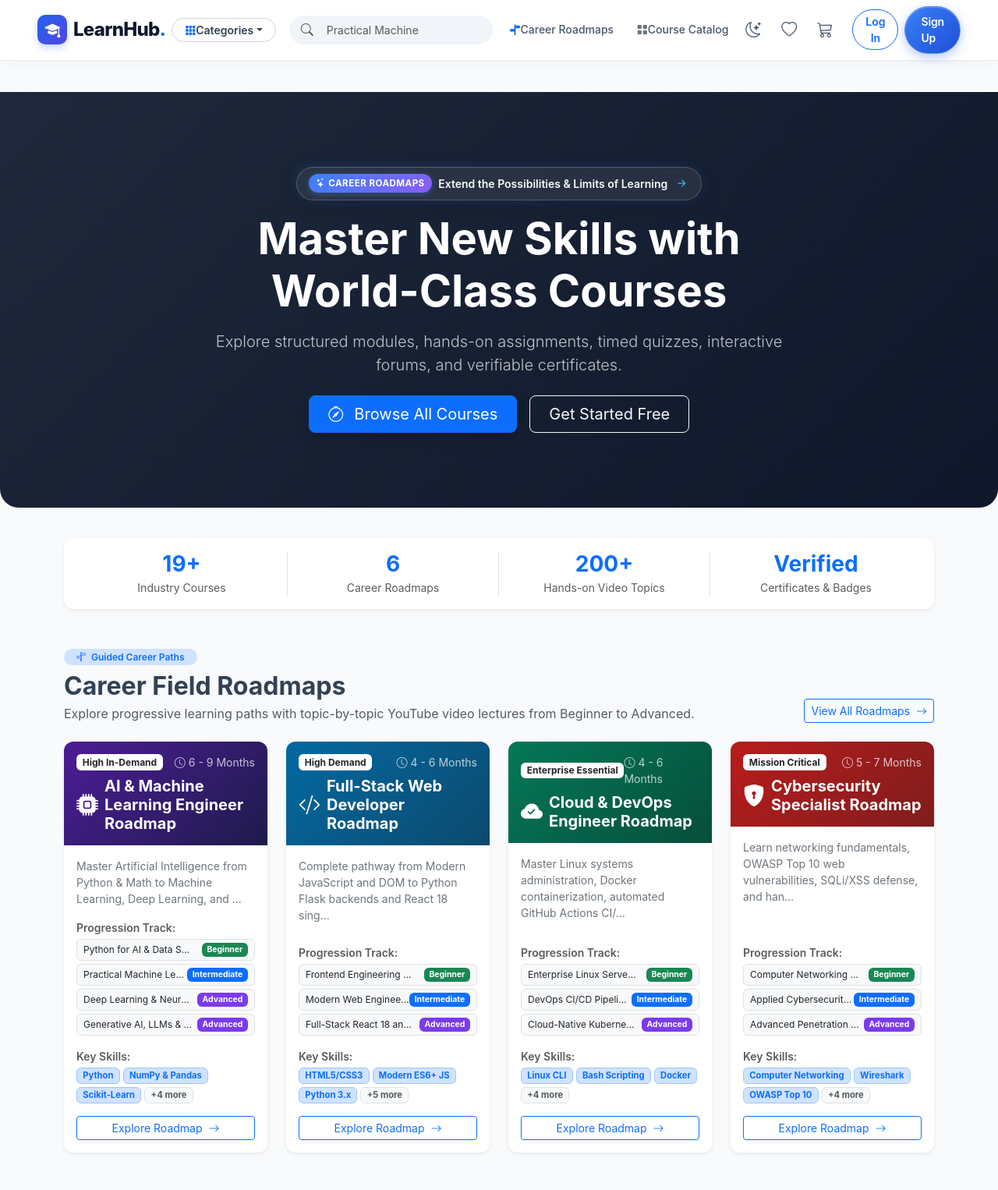
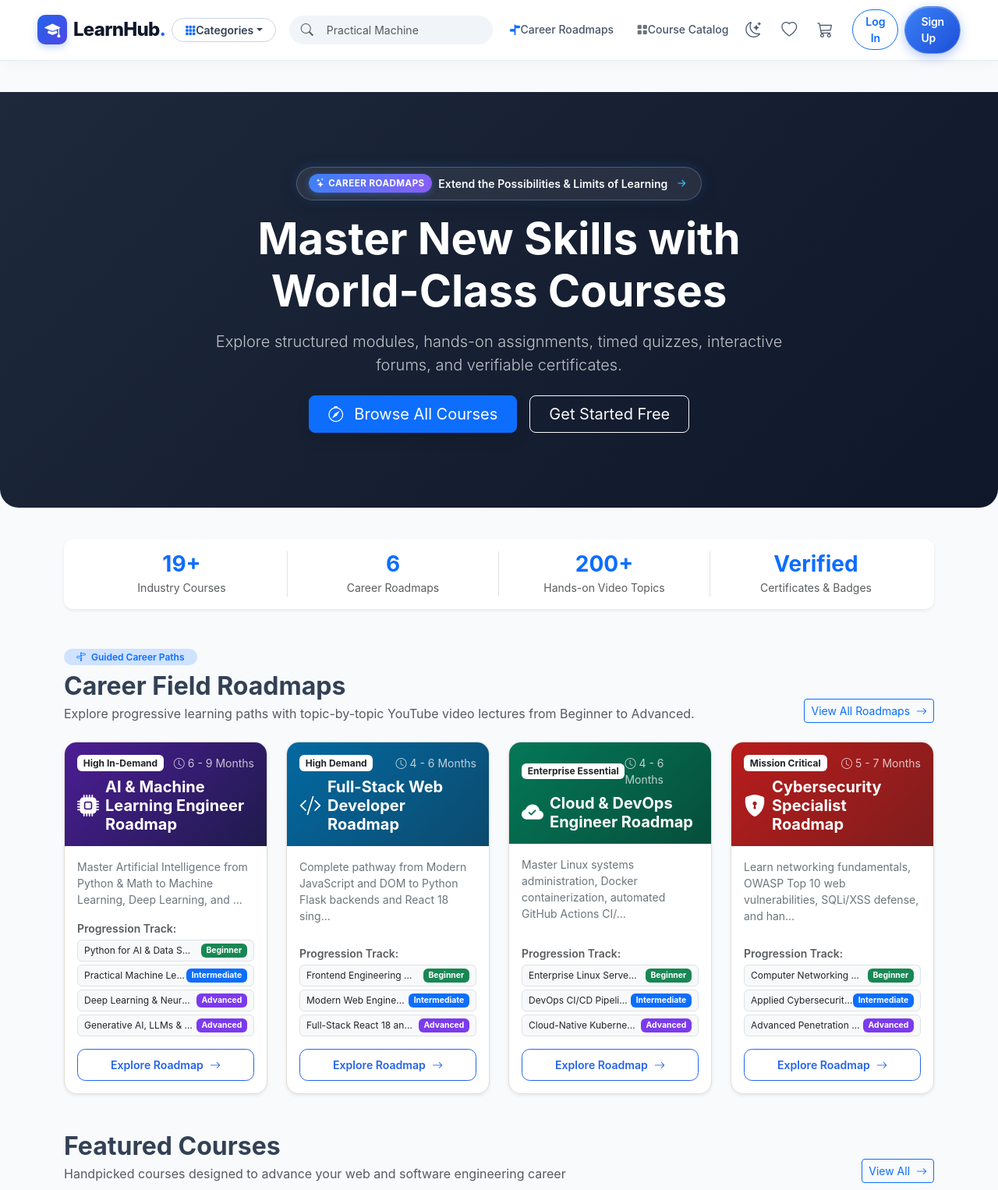
Before and after one commit to zeeshanrana707/learnhub-lms, a Flask app: page / in a window 1280 px wide. Shown: the top 1526 px of the page at 78% size. Run offline with Flask 3, Linux system fonts and the light colour scheme; data comes from the database, SQL or seed files in the repository; data that the repository does not hold is empty.

Commit message:
Enhance roadmap card styling and interactive Explore Roadmap button on hover

```diff
--- a/app/static/css/custom.css
+++ b/app/static/css/custom.css
@@ -1442,3 +1442,73 @@ main {
     transition: top 0.2s ease;
   }
 }
+
+/* Modern Roadmap Card Styling */
+.roadmap-card {
+  border-radius: 1rem !important;
+  border: 1px solid #e3ded6 !important;
+  background: #ffffff;
+  transition: transform 0.35s cubic-bezier(0.2, 0.8, 0.2, 1), box-shadow 0.35s ease, border-color 0.35s ease !important;
+  will-change: transform, box-shadow;
+}
+
+.roadmap-card:hover {
+  transform: translateY(-8px) scale(1.02) !important;
+  box-shadow: 0 20px 40px -12px rgba(15, 23, 42, 0.14) !important;
+  border-color: rgba(37, 99, 235, 0.45) !important;
+}
+
+/* Interactive Explore Roadmap Button */
+.btn-roadmap-explore {
+  display: flex !important;
+  align-items: center;
+  justify-content: center;
+  gap: 0.5rem;
+  padding: 0.55rem 1rem !important;
+  font-size: 0.88rem !important;
+  font-weight: 600 !important;
+  border-radius: 0.65rem !important;
+  border: 1.5px solid #2563eb !important;
+  background-color: transparent !important;
+  color: #2563eb !important;
+  text-decoration: none !important;
+  transition: all 0.3s cubic-bezier(0.34, 1.56, 0.64, 1) !important;
+  will-change: transform, box-shadow;
+}
+
+.btn-roadmap-explore:hover {
+  transform: scale(1.04) translateY(-2px) !important;
+  background: linear-gradient(135deg, #2563eb 0%, #1d4ed8 100%) !important;
+  color: #ffffff !important;
+  border-color: transparent !important;
+  box-shadow: 0 8px 22px -4px rgba(37, 99, 235, 0.45) !important;
+}
+
+.btn-roadmap-explore i {
+  transition: transform 0.25s ease !important;
+}
+
+.btn-roadmap-explore:hover i {
+  transform: translateX(4px) !important;
+}
+
+[data-bs-theme="dark"] .roadmap-card {
+  background-color: #131c31 !important;
+  border-color: #334155 !important;
+}
+
+[data-bs-theme="dark"] .roadmap-card:hover {
+  box-shadow: 0 20px 40px -12px rgba(0, 0, 0, 0.6) !important;
+  border-color: rgba(96, 165, 250, 0.5) !important;
+}
+
+[data-bs-theme="dark"] .btn-roadmap-explore {
+  border-color: #60a5fa !important;
+  color: #93c5fd !important;
+}
+
+[data-bs-theme="dark"] .btn-roadmap-explore:hover {
+  color: #ffffff !important;
+  border-color: transparent !important;
+  box-shadow: 0 8px 22px -4px rgba(59, 130, 246, 0.5) !important;
+}
--- a/app/templates/catalog/home.html
+++ b/app/templates/catalog/home.html
@@ -101,19 +101,8 @@
                 {% endfor %}
               </div>
             </div>
-            <div class="mb-3">
-              <span class="small text-muted fw-semibold d-block mb-1">Key Skills:</span>
-              <div class="d-flex flex-wrap gap-1">
-                {% for sk in meta.skills[:3] %}
-                  <span class="badge bg-primary-subtle text-primary border border-primary-subtle" style="font-size: 0.7rem;">{{ sk }}</span>
-                {% endfor %}
-                {% if meta.skills|length > 3 %}
-                  <span class="badge bg-light text-muted border" style="font-size: 0.7rem;">+{{ meta.skills|length - 3 }} more</span>
-                {% endif %}
-              </div>
-            </div>
-            <a href="{{ url_for('catalog.roadmap_detail', slug=cat.slug) }}{{ preview_qs }}" class="btn btn-outline-primary btn-sm w-100 mt-auto">
-              Explore Roadmap <i class="bi bi-arrow-right ms-1"></i>
+            <a href="{{ url_for('catalog.roadmap_detail', slug=cat.slug) }}{{ preview_qs }}" class="btn btn-roadmap-explore w-100 mt-auto">
+              <span>Explore Roadmap</span> <i class="bi bi-arrow-right"></i>
             </a>
           </div>
         </div>
```
